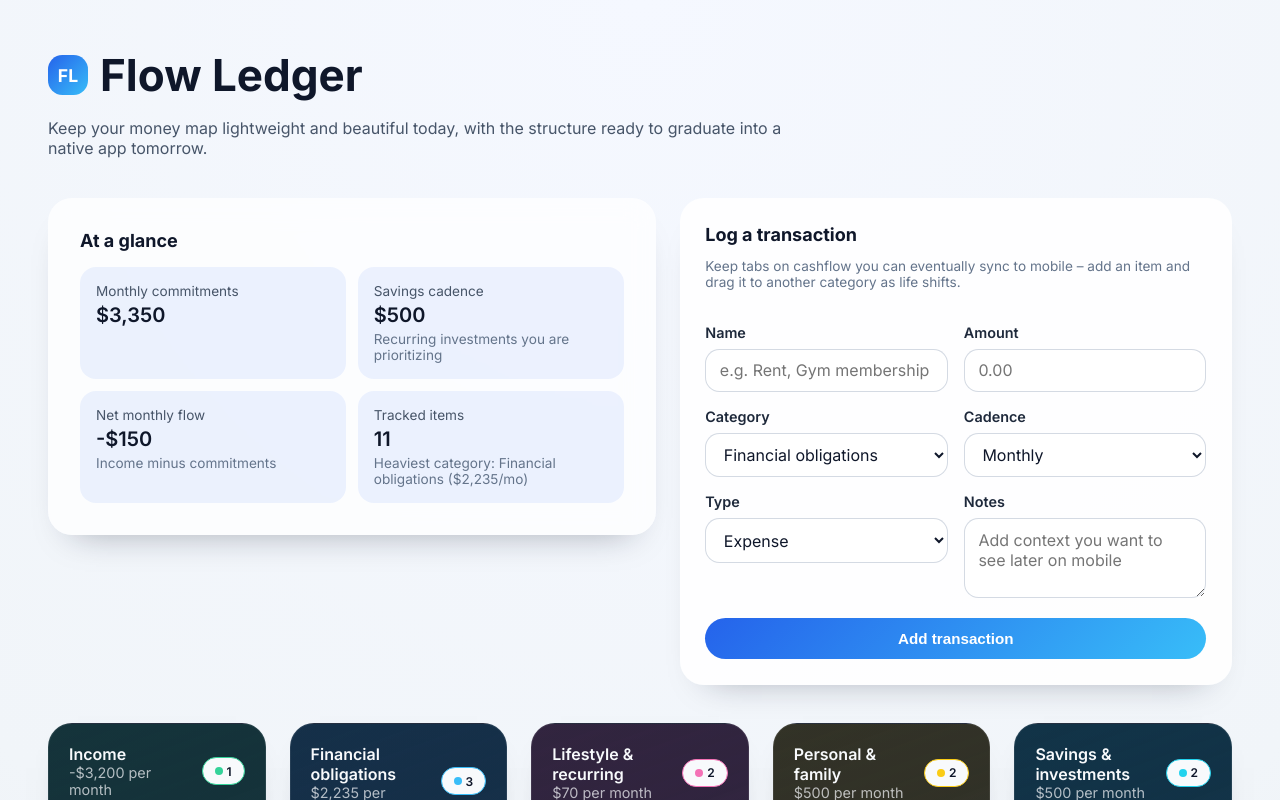
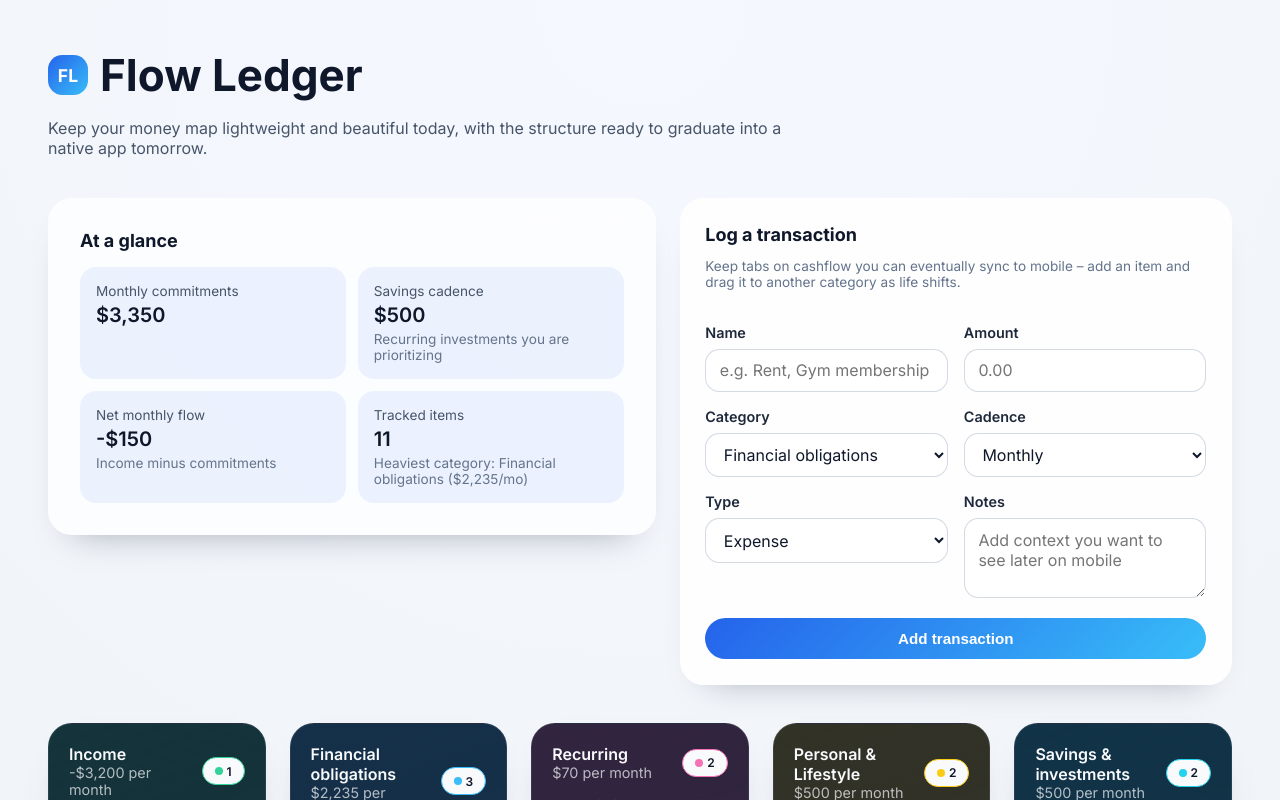
Before and after one commit to Razorblade3456/finance-tracker, a React (Vite) app: page / in a window 1280 px wide. Shown: the top 800 px of the page. Built offline with nearby package versions, Linux system fonts and the light colour scheme.

Commit message:
Changed 2 categories

```diff
--- a/src/App.tsx
+++ b/src/App.tsx
@@ -72,7 +72,7 @@ const initialCategories: Category[] = [
   },
   {
     id: 'lifestyle-recurring',
-    name: 'Lifestyle & recurring',
+    name: 'Recurring',
     accent: '#f472b6',
     description: 'Subscriptions and routines that make day-to-day life feel good.',
     transactions: [
@@ -92,7 +92,7 @@ const initialCategories: Category[] = [
   },
   {
     id: 'personal-family',
-    name: 'Personal & family',
+    name: 'Personal & Lifestyle',
     accent: '#facc15',
     description: 'The flexible spending for people, pets and shared experiences.',
     transactions: [
```
